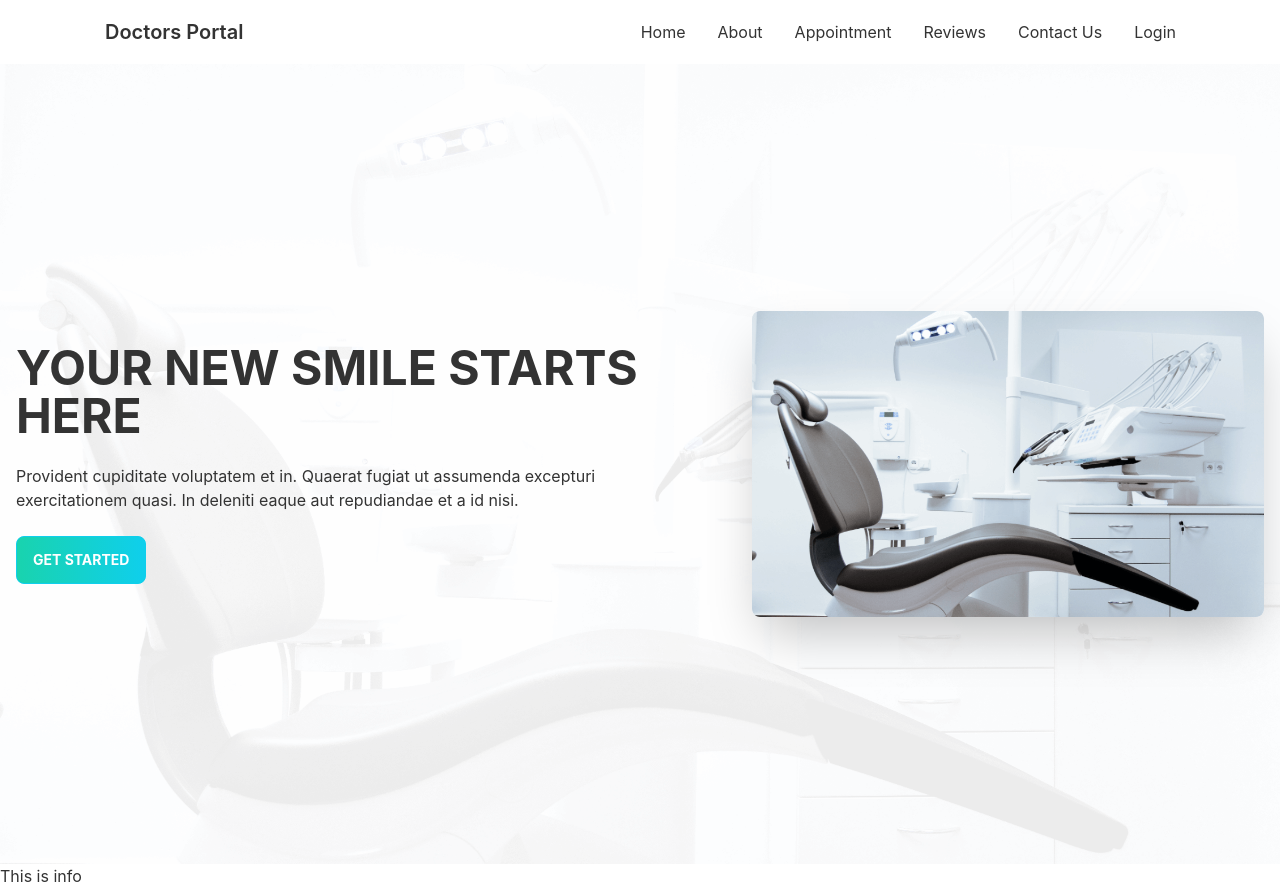
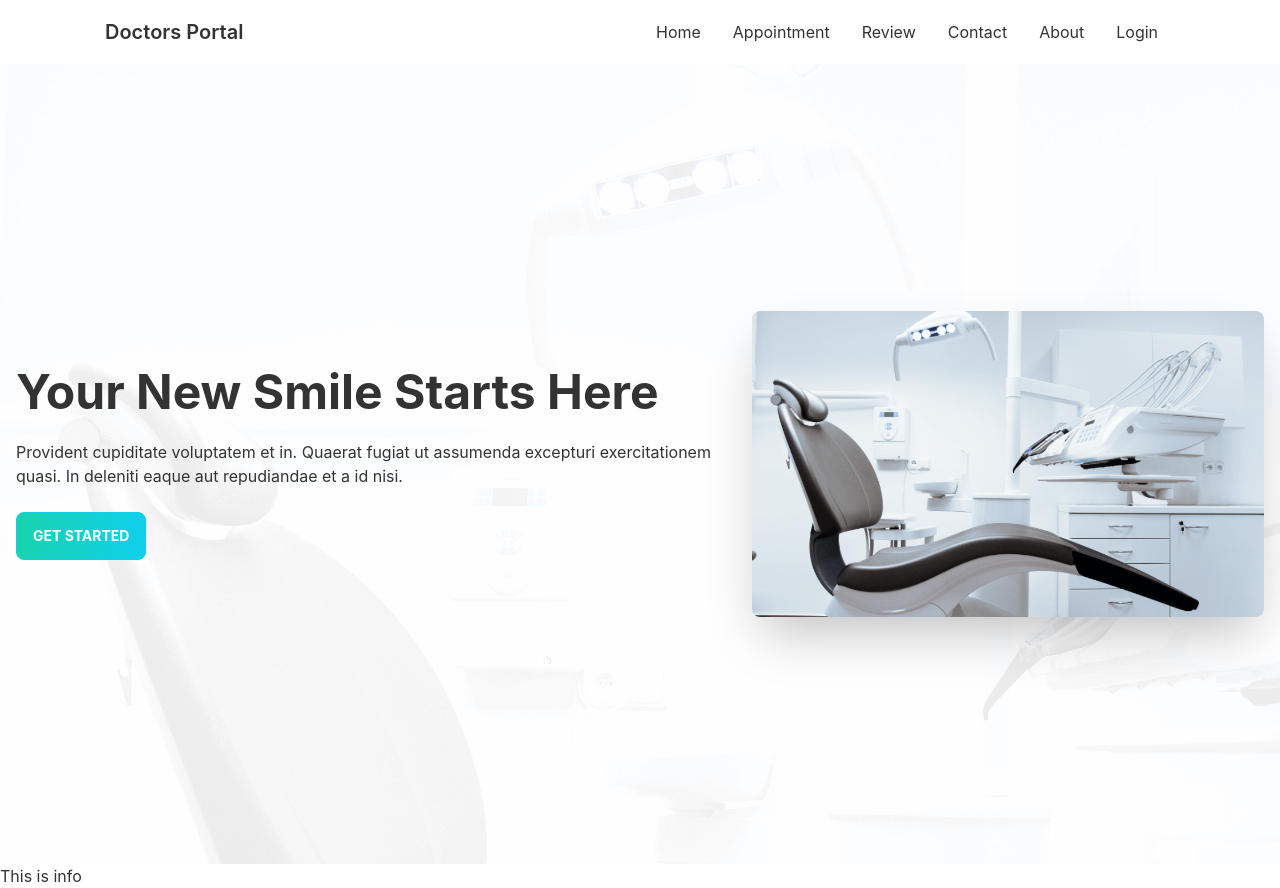
Before and after one commit to Hasib787/doctors-portal-client, a React (Create React App) app: page / in a window 1280 px wide. Built offline with nearby package versions, Linux system fonts and the light colour scheme.

Commit message:
solve some responsive issues

```diff
--- a/src/Pages/Home/Banner.js
+++ b/src/Pages/Home/Banner.js
@@ -5,32 +5,28 @@ import bgImage from "../../assets/images/bg.png";
 
 const Banner = () => {
   return (
-    <div>
     <div
       class="hero min-h-screen"
       style={{
         background: ` url(${bgImage})`,
-          backgroundSize: "cover",
-          justifyContent: "center",
       }}
     >
-        <div class="hero-content flex-col lg:flex-row-reverse">
+      <div className="hero-content flex-col lg:flex-row-reverse">
         <img
           src={Chair}
-            class="max-w-lg rounded-lg shadow-2xl ml-10"
+          class="max-w-lg rounded-lg shadow-2xl"
           alt="chair"
         />
         <div>
-            <h1 class="text-5xl font-bold uppercase  ">
+          <h1 class="text-5xl font-bold">
             Your New Smile Starts Here
           </h1>
           <p class="py-6">
             Provident cupiditate voluptatem et in. Quaerat fugiat ut assumenda
-              excepturi exercitationem quasi. In deleniti eaque aut repudiandae
-              et a id nisi.
+            excepturi exercitationem quasi. In deleniti eaque aut repudiandae et
+            a id nisi.
           </p>
           <PrimaryButton>{"Get Started"}</PrimaryButton>
-          </div>
         </div>
       </div>
     </div>
--- a/src/Pages/Shared/Navbar.js
+++ b/src/Pages/Shared/Navbar.js
@@ -2,75 +2,59 @@ import React from "react";
 import { Link } from "react-router-dom";
 
 const Navbar = () => {
+  const menuItems = (
+    <>
+      <li>
+        <Link to="/">Home</Link>
+      </li>
+      <li>
+        <Link to="/appointment">Appointment</Link>
+      </li>
+      <li>
+        <Link to="/review">Review</Link>
+      </li>
+      <li>
+        <Link to="/contact">Contact</Link>
+      </li>
+      <li>
+        <Link to="/about">About</Link>
+      </li>
+      <li>
+        <Link to="/login">Login</Link>
+      </li>
+    </>
+  );
   return (
-    <div>
-      <div class="navbar bg-base-100">
-        <div class="navbar-start">
-          <div class="dropdown">
-            <label tabindex="0" class="btn btn-ghost lg:hidden">
+    <div className="navbar bg-base-100">
+      <div className="navbar-start">
+        <div className="dropdown">
+          <label tabIndex="0" className="btn btn-ghost lg:hidden">
             <svg
               xmlns="http://www.w3.org/2000/svg"
-                class="h-5 w-5"
+              className="h-5 w-5"
               fill="none"
               viewBox="0 0 24 24"
               stroke="currentColor"
             >
               <path
-                  stroke-linecap="round"
-                  stroke-linejoin="round"
-                  stroke-width="2"
+                strokeLinecap="round"
+                strokeLinejoin="round"
+                strokeWidth="2"
                 d="M4 6h16M4 12h8m-8 6h16"
               />
             </svg>
           </label>
           <ul
-              tabindex="0"
-              class="menu menu-compact dropdown-content mt-3 p-2 shadow bg-base-100 rounded-box w-52"
+            tabIndex="0"
+            className="menu menu-compact dropdown-content mt-3 p-2 shadow bg-base-100 rounded-box w-52"
           >
-              <li>
-                <Link to="/home">Home</Link>
-              </li>
-              <li>
-                <Link to="/about">About</Link>
-              </li>
-              <li>
-                <Link to="/appointment">Appointment</Link>
-              </li>
-              <li>
-                <Link to="/reviews">Reviews</Link>
-              </li>
-              <li>
-                <Link to="/contact">Contact Us</Link>
-              </li>
-              <li>
-                <Link to="/login">Login</Link>
-              </li>
+            {menuItems}
           </ul>
         </div>
-          <Link to="/home" class="btn btn-ghost normal-case text-xl">Doctors Portal</Link>
+        <a className="btn btn-ghost normal-case text-xl">Doctors Portal</a>
       </div>
-        <div class="navbar-center hidden lg:flex">
-          <ul class="menu menu-horizontal pl-20">
-            <li>
-              <Link to="/home">Home</Link>
-            </li>
-            <li>
-              <Link to="/about">About</Link>
-            </li>
-            <li>
-              <Link to="/appointment">Appointment</Link>
-            </li>
-            <li>
-              <Link to="/reviews">Reviews</Link>
-            </li>
-            <li>
-              <Link to="/contact">Contact Us</Link>
-            </li>
-            <li>
-              <Link to="/login">Login</Link>
-            </li>
-          </ul>
-        </div>
+      <div className="navbar-center hidden lg:flex">
+        <ul className="menu menu-horizontal p-0">{menuItems}</ul>
       </div>
     </div>
   );
```
Lines whose indentation alone changed are shown as unchanged.
